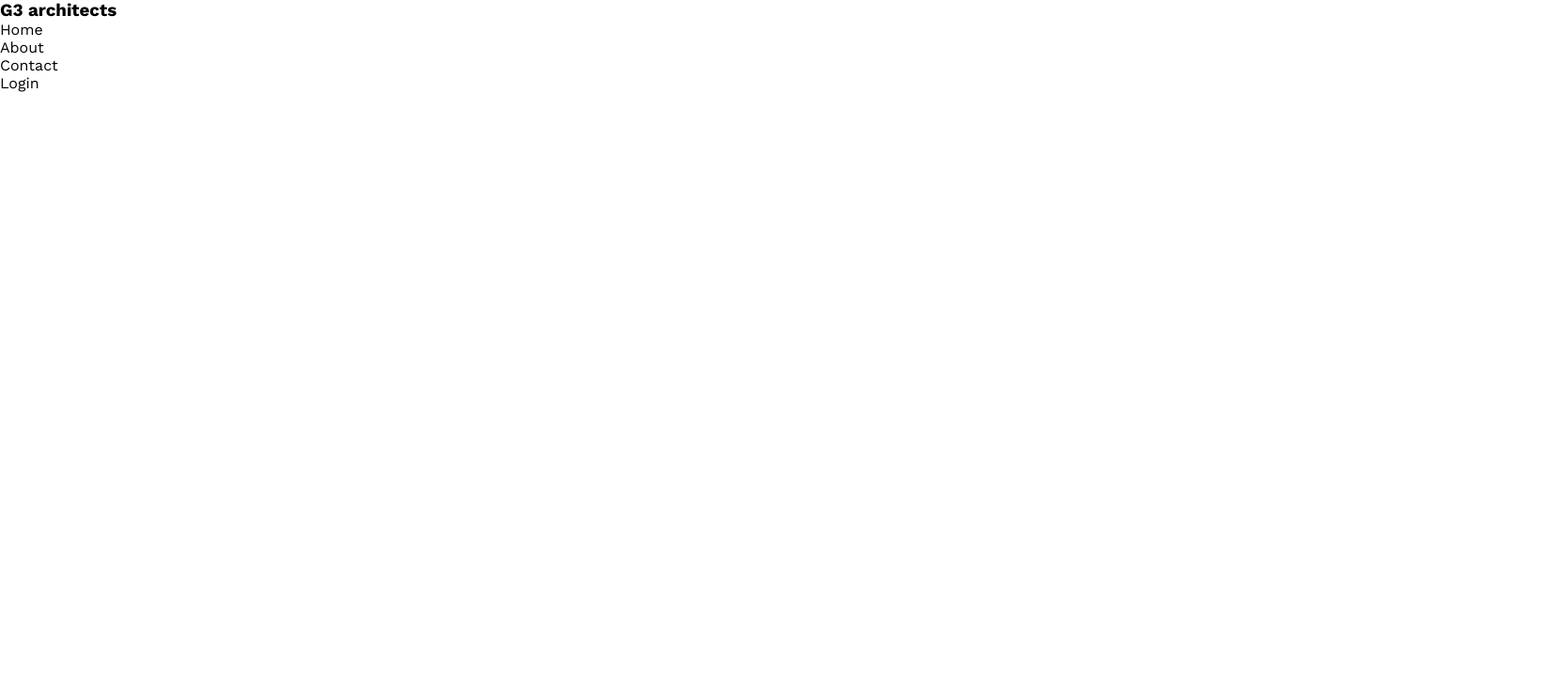
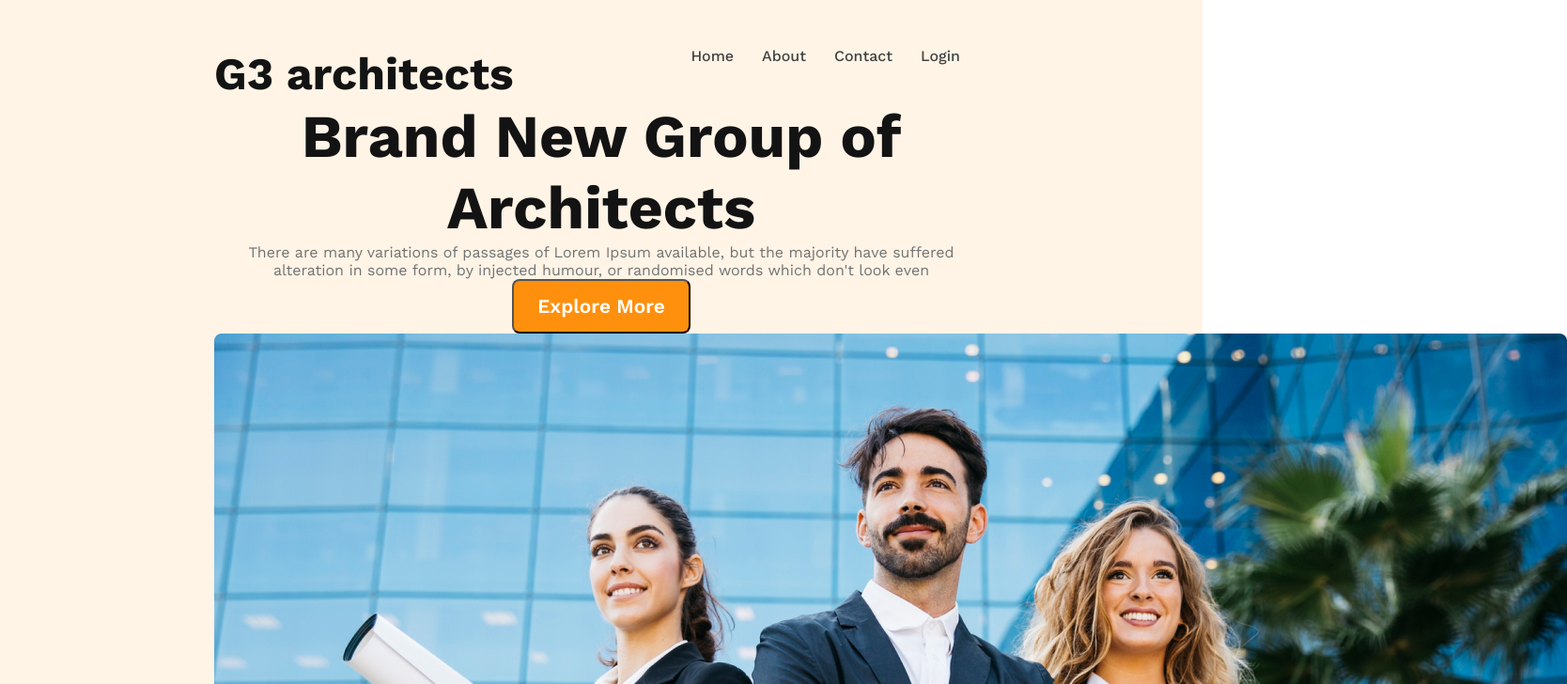
Before and after one commit to AbdullaAlMamun145/g3-architects-website, a plain HTML site: page index.html in a window 1280 px wide. Shown: the top 728 px of the page at 94% size, 1668 px wide, since content can reach past the window. Drawn offline with nearby package versions, Linux system fonts and the light colour scheme.

Commit message:
created button

```diff
--- a/index.html
+++ b/index.html
@@ -9,16 +9,25 @@
 <body>
     <header>
         <nav>
-            <h3>G3 architects</h3>
+            <h3 class="nav-title">G3 architects</h3>
             <ul>
-                <ul>
-                    <li><a href=""></a>Home</li>
-                    <li><a href=""></a>About</li>
-                    <li><a href=""></a>Contact</li>
-                    <li><a href=""></a>Login</li>
-                </ul>
+                <li><a href="">Home</a></li>
+                <li><a href="">About</a></li>
+                <li><a href="">Contact</a></li>
+                <li><a href="">Login</a></li>
             </ul>
         </nav>
+        <div class="banner">
+            <div class="banner-content">
+                <h1 class="banner-title">Brand New Group of Architects</h1>
+                <p class="banner-description">
+                    There are many variations of passages of Lorem Ipsum available, but the majority have suffered alteration in some form, by injected humour, or randomised words which don't look even
+                </p>
+                <button class="btn-primary">Explore More</button>
+        </div>
+            <img src="images/banner.png" alt="">
+
+        </div>
     </header>
     <main>
 
--- a/style/architect.css
+++ b/style/architect.css
@@ -1,8 +1,60 @@
 @import url('https://fonts.googleapis.com/css2?family=Work+Sans:ital,wght@0,400;0,500;0,600;0,700;0,800;1,400;1,500;1,600;1,700;1,800&display=swap');
-
+/* share style */
 * {
     font-family: 'Work Sans', sans-serif;
     list-style-type: none;
     margin: 0px;
     padding: 0px;
 }
+.btn-primary{
+    color: #FFF;
+    font-size: 1.3rem;
+    font-weight: 600;
+    padding: 15px 25px ;
+    border-radius: 8px;
+    background: #FF900E;
+}
+    /* header style start*/
+header{
+    background: rgba(255, 144, 14, 0.10);
+    padding: 50px 228px;
+}
+nav{
+    display: flex;
+    justify-content: space-between;
+}
+nav > ul {
+    display: flex;
+}
+nav li{
+    margin-right: 30px;
+    font-weight: 500;
+    font-size: 1rem;
+}
+nav li a{
+    text-decoration: none;
+    color: #424242;
+}
+.nav-title{
+    font-size: 3rem;
+    font-weight: 700;
+    color: #131313;
+}
+/* banner style start */
+.banner{
+
+}
+.banner-content{
+    max-width: 800px;
+    text-align: center;
+    margin: 0px auto;
+}
+.banner-title{
+    font-size: 4rem;
+    font-weight: 700;
+    color: #131313;
+}
+.banner-description{
+    color: #727272;
+    font-weight: 400;
+}
```
